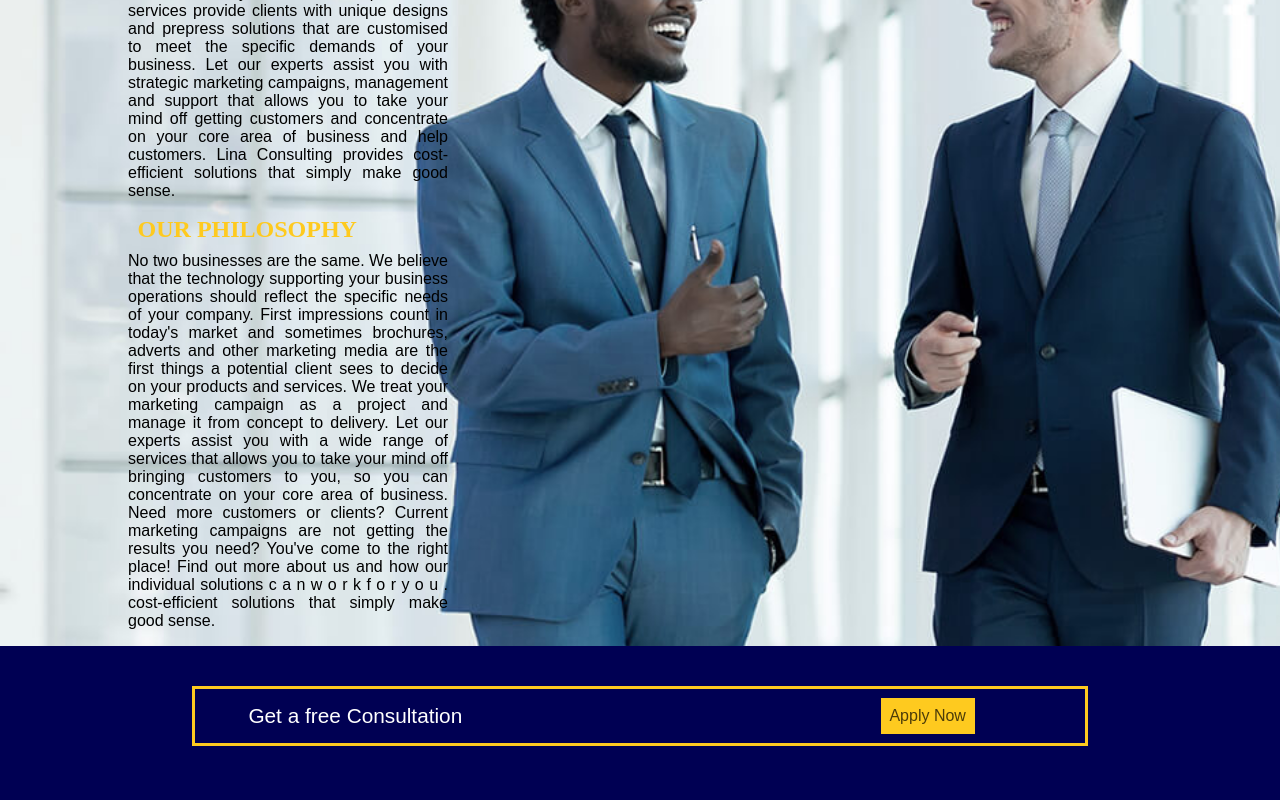
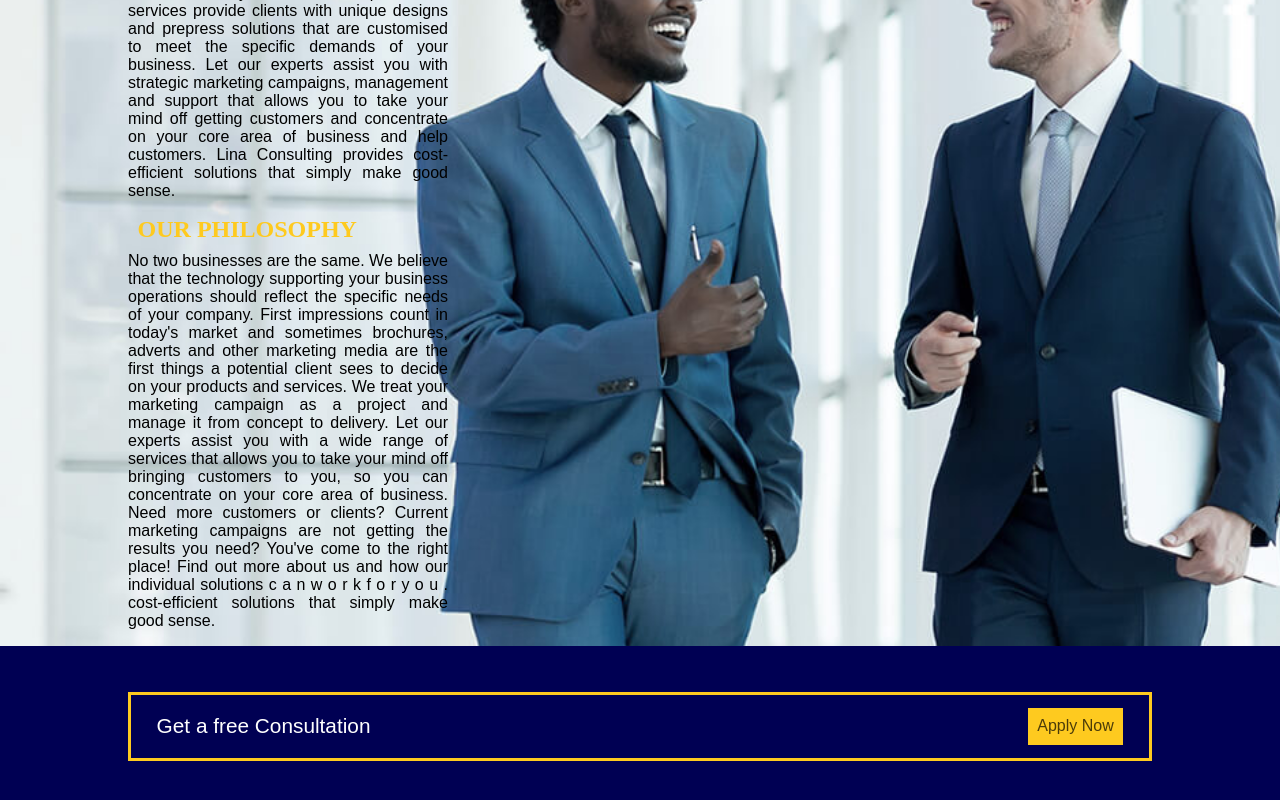
Before and after one commit to borigendiego/linaconsulting, a React (Create React App) app: page /about in a window 1280 px wide. Shown: the part 312-1112 px from the top of the page. Built offline with nearby package versions, Linux system fonts and the light colour scheme.

Commit message:
Fix contact style issues

```diff
--- a/src/components/common/Consultation/consultation.scss
+++ b/src/components/common/Consultation/consultation.scss
@@ -3,22 +3,21 @@
 .consultation-container {
   background-color: $main-blue;
   height: 20vh;
+  display: flex;
 }
 
 .consultation-content {
   border: $main-orange solid 3px;
   display: flex;
-  text-align: center;
   align-items: center;
-  margin: 0 15%;
-  position: relative;
-  top: 5vh;
+  margin: auto;
+  justify-content: space-between;
+  padding: 1% 2%;
+  width: 80%;
 }
 
 .consultation-text {
   color: $white-color;
-  padding: 1% 3%;
-  margin: 5px 3%;
   font-family: $main-font;
   font-size: 1.3rem;
 }
@@ -27,23 +26,11 @@
   background-color: $main-orange;
   font-size: 1.2rem;
   padding: 1%;
-  margin: 1% 1%;
-  position: relative;
-  left: 40%;
-}
-
-.link-text {
-
 }
 
 @media (max-width: $xs-screen) {
   .consultation-container {
     height: 15vh;
-  }
-
-  .consultation-content {
-    top: 25%;
-    margin: 0 10%;
   }
 
   .consultation-text {
--- a/src/components/conctactPage/Form/index.js
+++ b/src/components/conctactPage/Form/index.js
@@ -37,7 +37,7 @@ const Form = () => {
                         }
                     ]}
                     onSuccessMessage={'Your message has been successfully sent. We will contact you very soon!'}
-                    onErrorMessage={'Please try again or send and email to: bregnier@inspirperformance.com'}
+                    onErrorMessage={'Please try again or send and email to: kamlesh.lad@linaconsulting.com'}
                     submitButtonLabel={'Send Request'}
                     customClass={'lina-contact-form'}
                 />
--- a/src/components/contact/contact.scss
+++ b/src/components/contact/contact.scss
@@ -1,21 +1,15 @@
 @import '../../css/variables';
 
-.contact-container {
-  background-color: $main-orange;
-}
+.contact-container { background-color: $main-orange; }
 
 .contact-pyramid {
   background-color: $white-color;
   clip-path: $pyramid-empty;
 }
 
-.contact-content {
-  display: flex;
-}
+.contact-content { display: flex; }
 
-.contact-icon {
-  width: 20%;
-}
+.contact-icon { width: 20%; }
 
 .contact-text {
   font-family: $main-font;
@@ -73,6 +67,8 @@
 }
 
 .lina-contact-form {
+  .contact-item { margin: 2% 0; }
+
   .contact-input {
     border: 2px solid #000;
     border-radius: 0;
```
Also changed, not shown: 1 other file (tests, documents, lock files or other folders).
